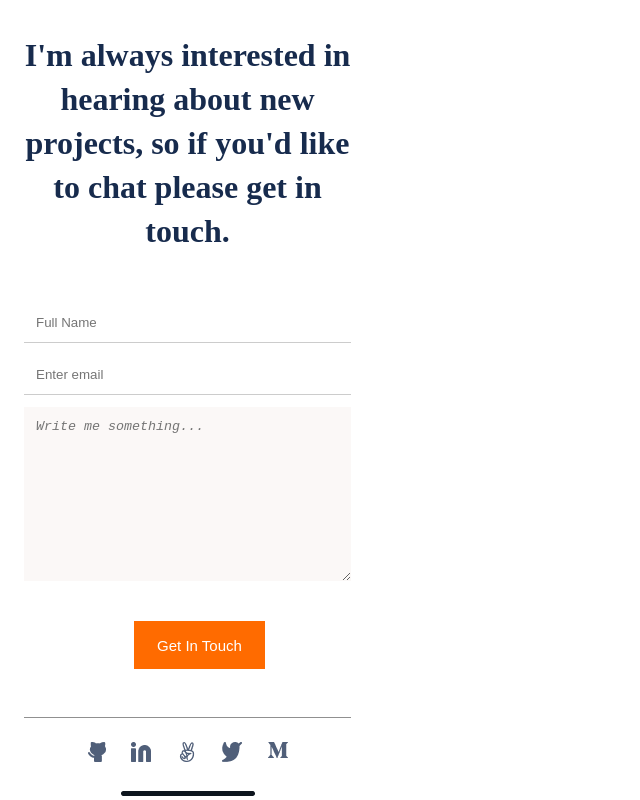
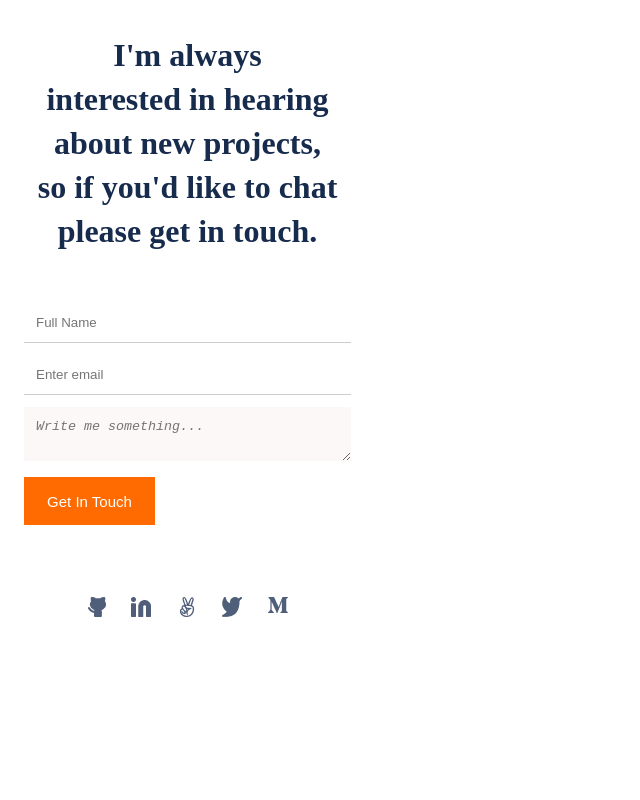
Before and after one commit to akezeth/Portfolio, a plain HTML site: page index.html in a window 1280 px wide. Shown: the part 5604-6404 px from the top of the page, without its empty margins (0-640 px from the left). After the commit the page ends 6241 px from the top, so only its background shows below. Drawn offline with Linux system fonts and the light colour scheme.

Commit message:
Update index.html

```diff
--- a/index.html
+++ b/index.html
@@ -236,23 +236,21 @@
     <section>
         <div class="contact">
             <p class="newProjects">
-                I'm always interested in hearing about
-                new projects, so if you'd like to chat
-                please get in touch.
+                I'm always<br>interested in hearing about new projects,<br>so if you'd like to
+                chat please get in touch.
             </p>
             <form action="https://formspree.io/f/xoqzkakk" class="contactForm" method="post">
                 <input type="text" id="fname" name="fname" placeholder="Full Name" maxlength="30" required><br>
                 <input type="email" id="email" name="_replyto" placeholder="Enter email" required><br>
-                <textarea name="Opinion" id="Opinion" cols="50" rows="10" maxlength="500" placeholder="Write me something..." required></textarea>
-                <div class="btn-submitContainer">
+                <textarea name="Opinion" id="Opinion" maxlength="500" placeholder="Write me something..." required></textarea>
+                <div class="submitContainer">
                     <button type="submit" id="submit" name="submit" value="submit">Get In Touch</button>
                 </div>
             </form>
         </div>
     </section>
     <footer>
-        <img src="images/line3.png" alt="line for footer start">
-        <div>
+        <div class="footer">
             <ul class="socialmedia2">
                 <li>
                     <a href="https://github.com/akezeth"><img src="images/github2.png" alt="social media github"></a>
@@ -265,9 +263,6 @@
                 <li><a href="#"><img src="images/medium2.png" alt="social media mediam"></a></li>
             </ul>
         </div>
-        <div class="footer-bottomLine">
-           <img src="images/line4.png" alt="blank line image">
-        </div>
     </footer>
 </body>
 </html>
```
